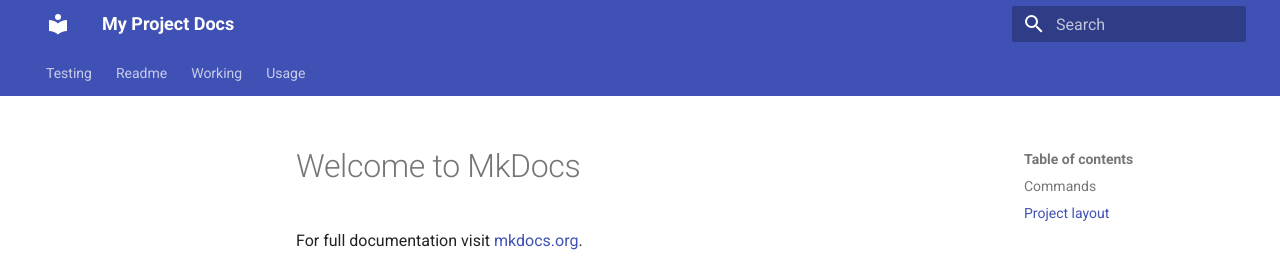
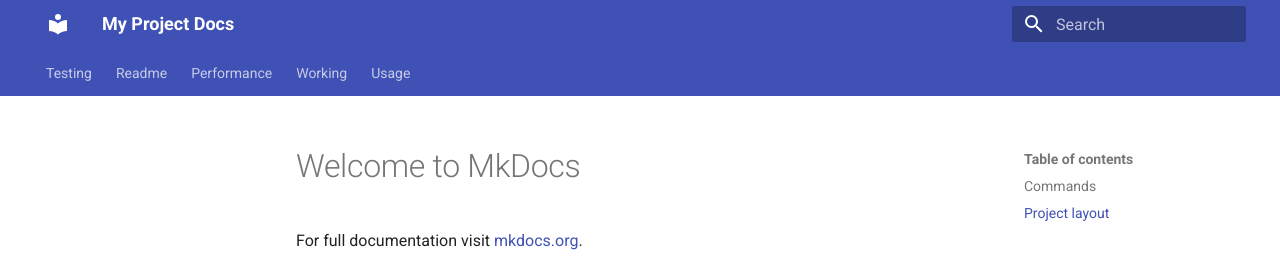
Before and after one commit to Nimra-stellarstack/parent-repo, an MkDocs documentation site: the page built from docs/index.md, in a window 1280 px wide. Shown: the top 257 px of the page. Built offline with MkDocs 1.6.1 and Material for MkDocs 9.7.7, drawn with Linux system fonts in a browser that asks for light colours.

Commit message:
🔄 Sync docs from child-repo

```diff
--- a/mkdocs.yml
+++ b/mkdocs.yml
@@ -5,6 +5,7 @@ theme:
   - navigation.tabs
 nav:
 - Testing: testing.md
-- Readme: README.md
+- Readme: readme.md
+- Performance: Performance.md
 - Working: working.md
 - Usage: usage.md
```
Also changed, not shown: docs/Performance.md (added, +1 -0 lines), docs/readme.md (+1 -0 lines), docs/testing.md (+1 -1 lines).
